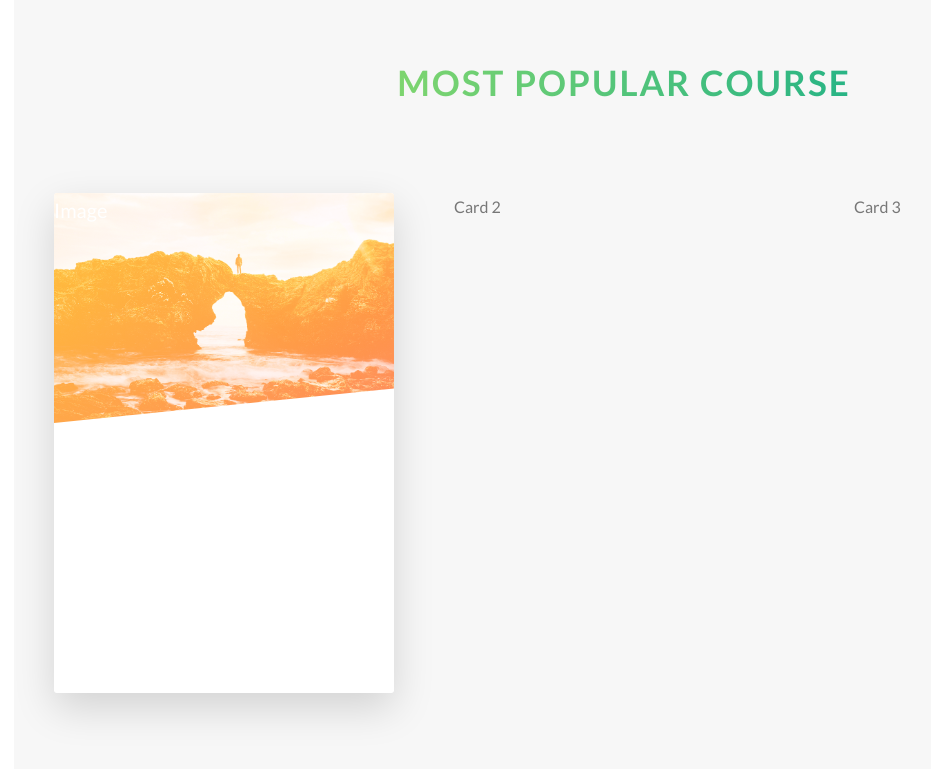
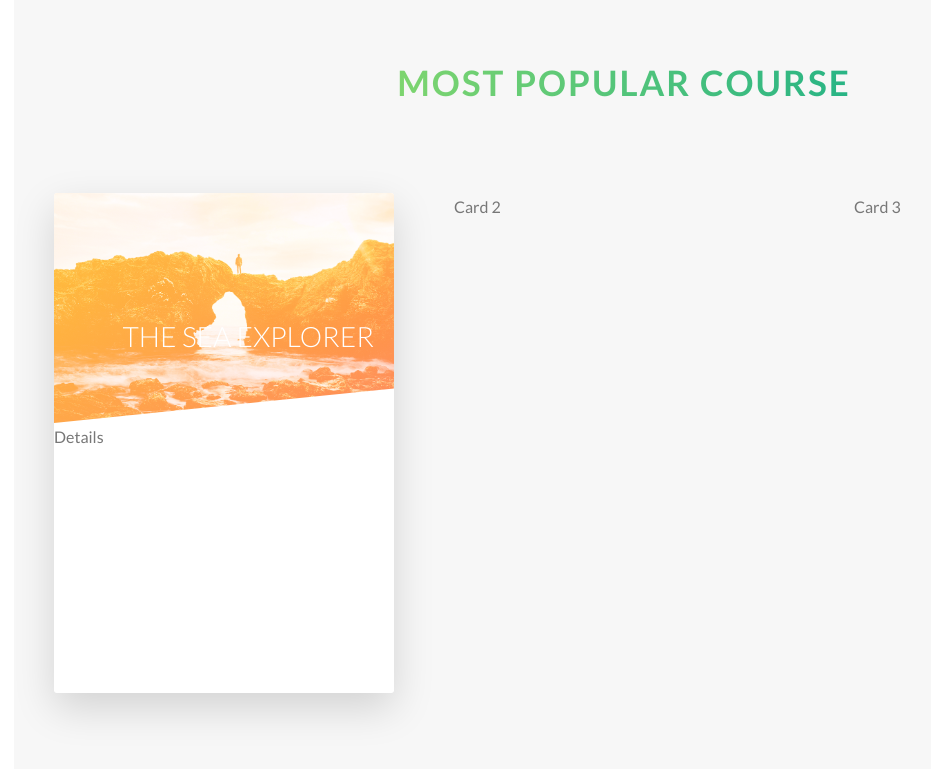
Before and after one commit to SrnaRadic/Udemy-CSS-SASS, a website: page index.html in a window 1280 px wide. Shown: the part 2289-3058 px from the top of the page, without its empty margins (16-947 px from the left). Drawn offline with Linux system fonts and the light colour scheme.

Commit message:
section tours

```diff
--- a/index.html
+++ b/index.html
@@ -118,15 +118,16 @@
                                 <div class="card__side card__side--front">
 
                                     <div class="card__picture card__picture--1">
-                                            Image
                                     </div>
 
                                     <h4 class="card__heading">
-                                            heading
+                                        <span class="card__heading-span--1">
+                                        The Sea Explorer
+                                        </span>
                                     </h4>
 
                                     <div class="card__details">
-                                            Details
+                                        Details
                                     </div>
                                 </div>
 
--- a/sass/components/_card.scss
+++ b/sass/components/_card.scss
@@ -65,6 +65,21 @@
 
     &__heading {
         font-size: 2.8rem;
-        font-weight:
+        font-weight: 300;
+        text-transform: uppercase;
+        color: $color-white;
+        position: absolute;
+        top: 12rem;
+        right: 2rem;
+        width: 75%;
+    }
+
+    &__heading-span {
+        padding: 1rem 1.5rem;
+        &--1 {
+            background-image: linear-gradient(to right bottom,
+            rgba($color-secondary-light, .85),
+            rgba($color-secondary-dark), .85));
+        }
     }
 }
```
Also changed, not shown: css/main.css.
